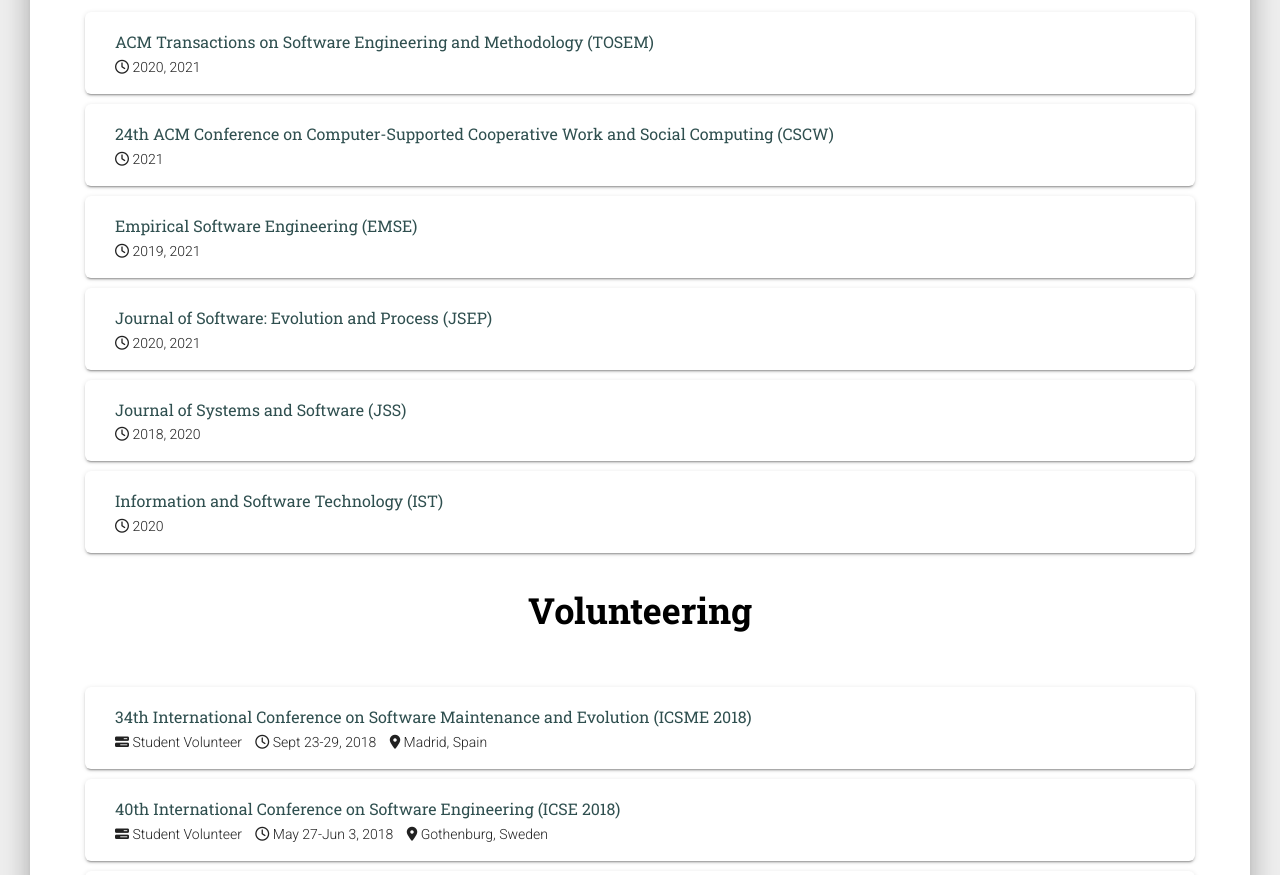
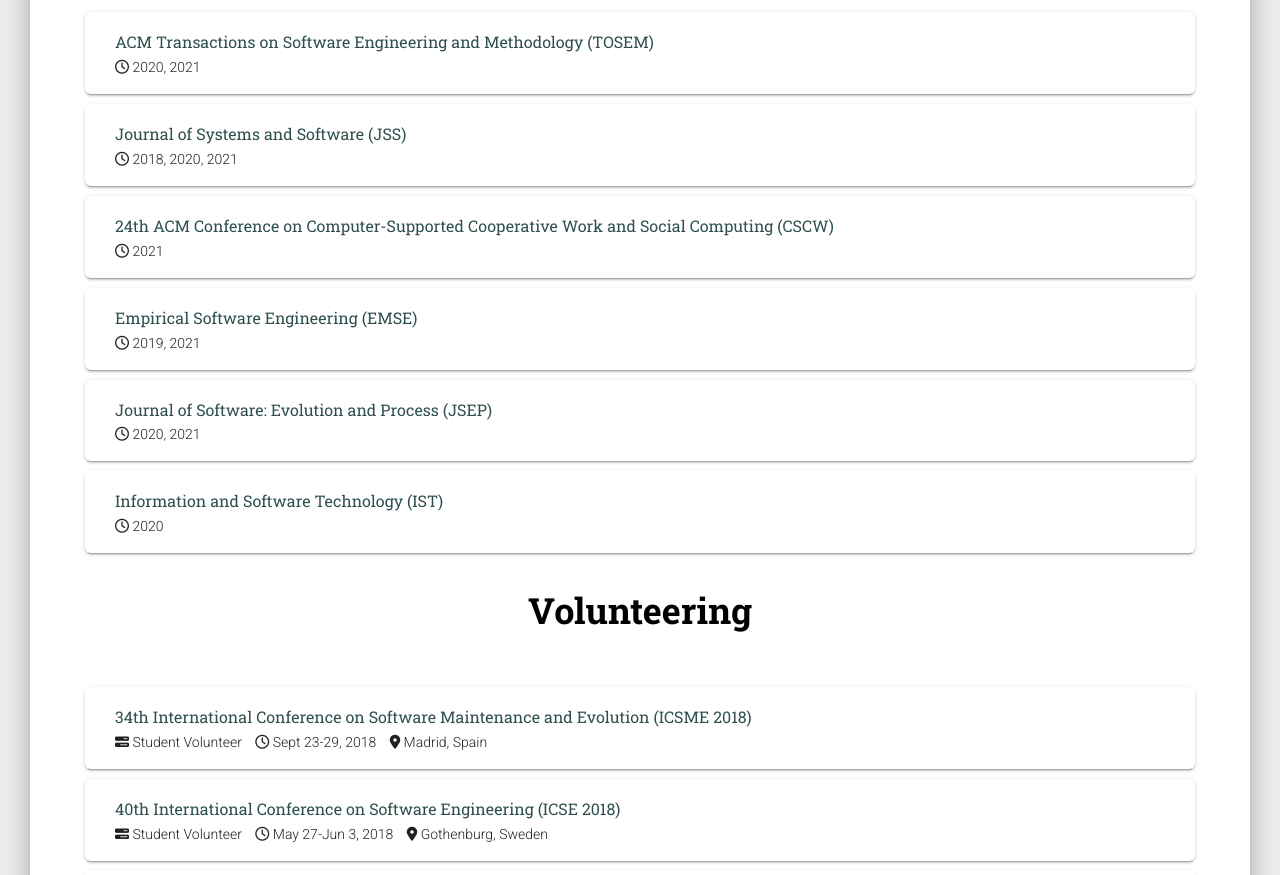
Before and after one commit to bin-lin/bin-lin.github.io, a plain HTML site: page service.html in a window 1280 px wide. Shown: the part 2660-3535 px from the top of the page. Drawn offline with Linux system fonts and the light colour scheme; some icons are missing.

Commit message:
update service

```diff
--- a/service.html
+++ b/service.html
@@ -292,6 +292,15 @@ The above copyright notice and this permission notice shall be included in all c
 
           <div class="card publication-card">
             <div class="card-body publication-card-body">
+              <h5 class="card-title  publication-card-title"><a href="https://www.journals.elsevier.com/journal-of-systems-and-software">Journal of Systems and Software (JSS)</a></h5>
+              <p class="card-text">
+                <span class="paper-item"><i class="fa fa-clock-o" aria-hidden="true"></i> 2018, 2020, 2021 </span>
+              </p>
+            </div>
+          </div>
+
+          <div class="card publication-card">
+            <div class="card-body publication-card-body">
               <h5 class="card-title  publication-card-title"><a href="https://cscw.acm.org/2021/">24th ACM Conference on Computer-Supported Cooperative Work and Social Computing  (CSCW)</a></h5>
               <p class="card-text">
                 <span class="paper-item"><i class="fa fa-clock-o" aria-hidden="true"></i> 2021 </span>
@@ -313,15 +322,6 @@ The above copyright notice and this permission notice shall be included in all c
               <h5 class="card-title  publication-card-title"><a href="https://onlinelibrary.wiley.com/journal/20477481">Journal of Software: Evolution and Process (JSEP)</a></h5>
               <p class="card-text">
                 <span class="paper-item"><i class="fa fa-clock-o" aria-hidden="true"></i> 2020, 2021 </span>
-              </p>
-            </div>
-          </div>
-
-          <div class="card publication-card">
-            <div class="card-body publication-card-body">
-              <h5 class="card-title  publication-card-title"><a href="https://www.journals.elsevier.com/journal-of-systems-and-software">Journal of Systems and Software (JSS)</a></h5>
-              <p class="card-text">
-                <span class="paper-item"><i class="fa fa-clock-o" aria-hidden="true"></i> 2018, 2020 </span>
               </p>
             </div>
           </div>
```
